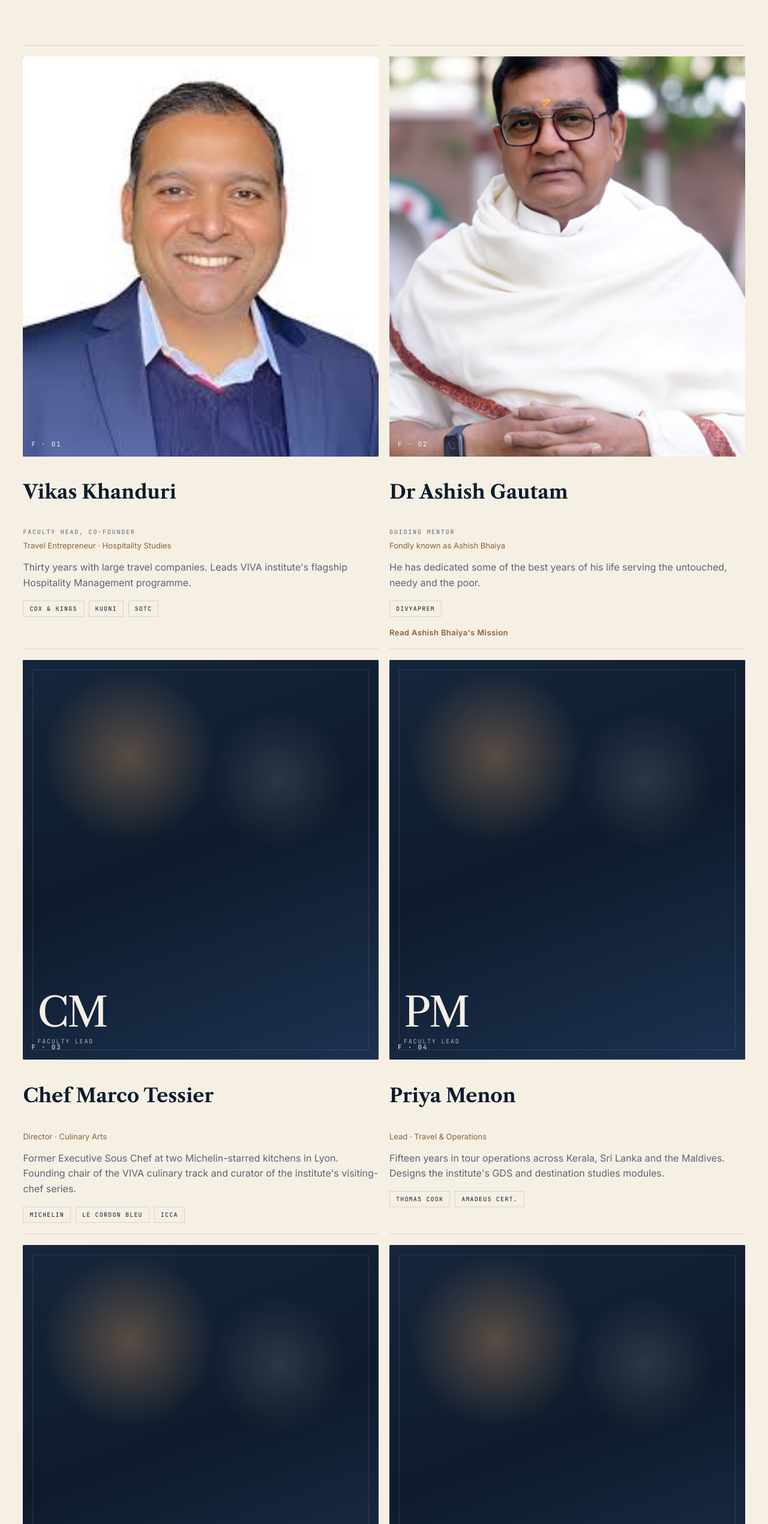
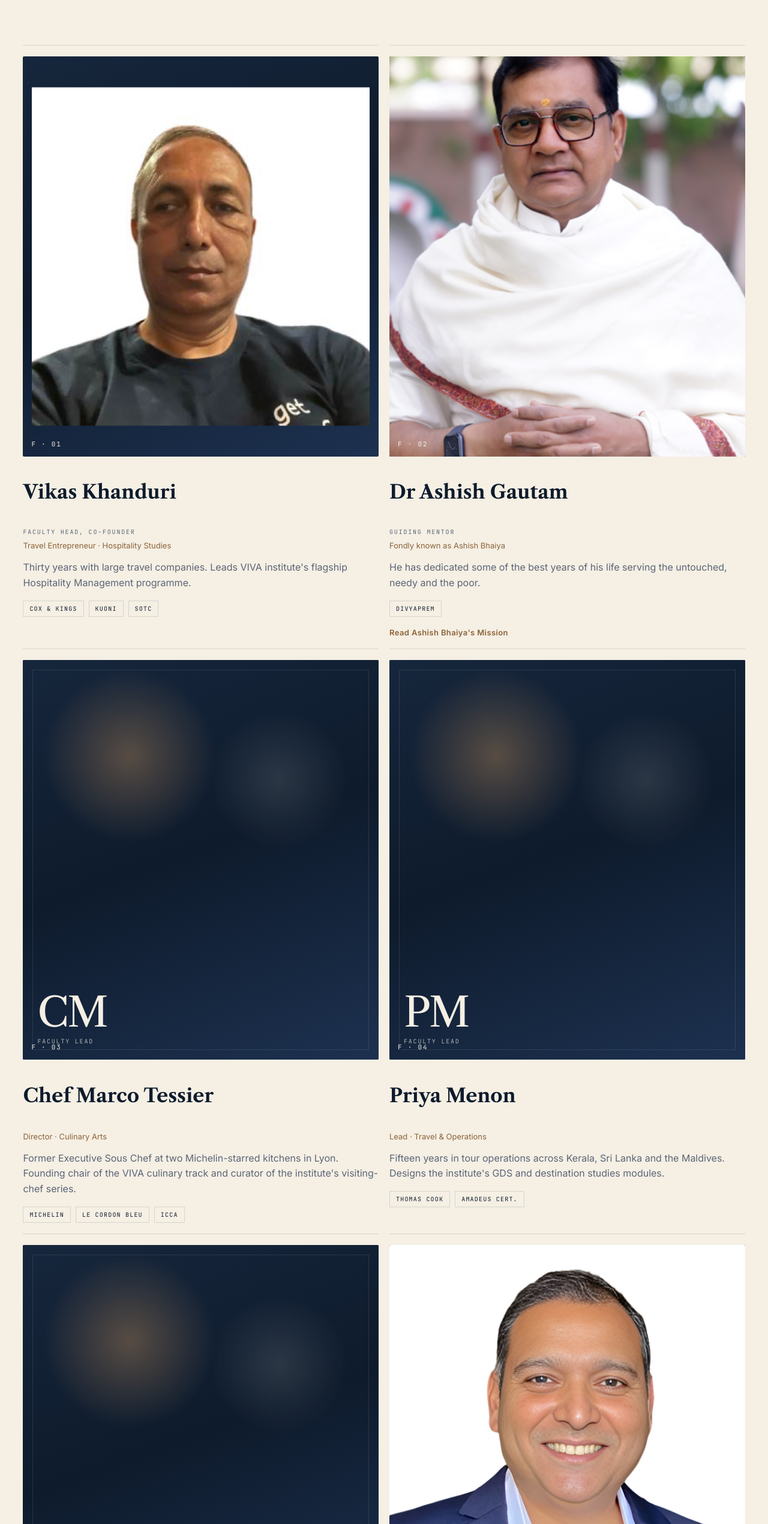
Before and after one commit to vivattraining/viva-academy-platform, a Next.js app in the folder apps/web/: page / in a window 1280 px wide. Shown: the part 7006-9546 px from the top of the page at 60% size. Built offline with nearby package versions, Linux system fonts and the light colour scheme.

Commit message:
Update homepage faculty portraits

```diff
--- a/apps/web/components/claude-home.tsx
+++ b/apps/web/components/claude-home.tsx
@@ -197,7 +197,7 @@ const faculty: FacultyMember[] = [
   {
     code: "F · 01",
     name: "Vikas Khanduri",
-    image: "/faculty/vikas-khanduri.jpeg",
+    image: "/faculty/vikas-khanduri-updated.png",
     imageAlt: "Vikas Khanduri",
     label: "Faculty Head, Co-Founder",
     role: "Travel Entrepreneur · Hospitality Studies",
@@ -244,11 +244,14 @@ const faculty: FacultyMember[] = [
   },
   {
     code: "F · 06",
-    name: "Dr. Lakshmi Iyer",
-    role: "Lead · Research & Ethics",
+    name: "Narayan",
+    image: "/faculty/narayan-home.jpeg",
+    imageAlt: "Narayan",
+    label: "Leadership",
+    role: "Operations & Growth",
     description:
-      "PhD, Tourism Policy, University of Surrey. Former advisor to the Ministry of Tourism. Chairs the institute's ethics & sustainability curriculum.",
-    creds: ["PhD · Surrey", "MoT India"],
+      "Supports Viva Career Academy across operations, growth, and launch execution as the platform scales into its next chapter.",
+    creds: ["Admissions", "Operations", "Growth"],
   },
 ];
 
```
Also changed, not shown: apps/web/public/faculty/narayan-home.jpeg (added), apps/web/public/faculty/vikas-khanduri-updated.png (added).
